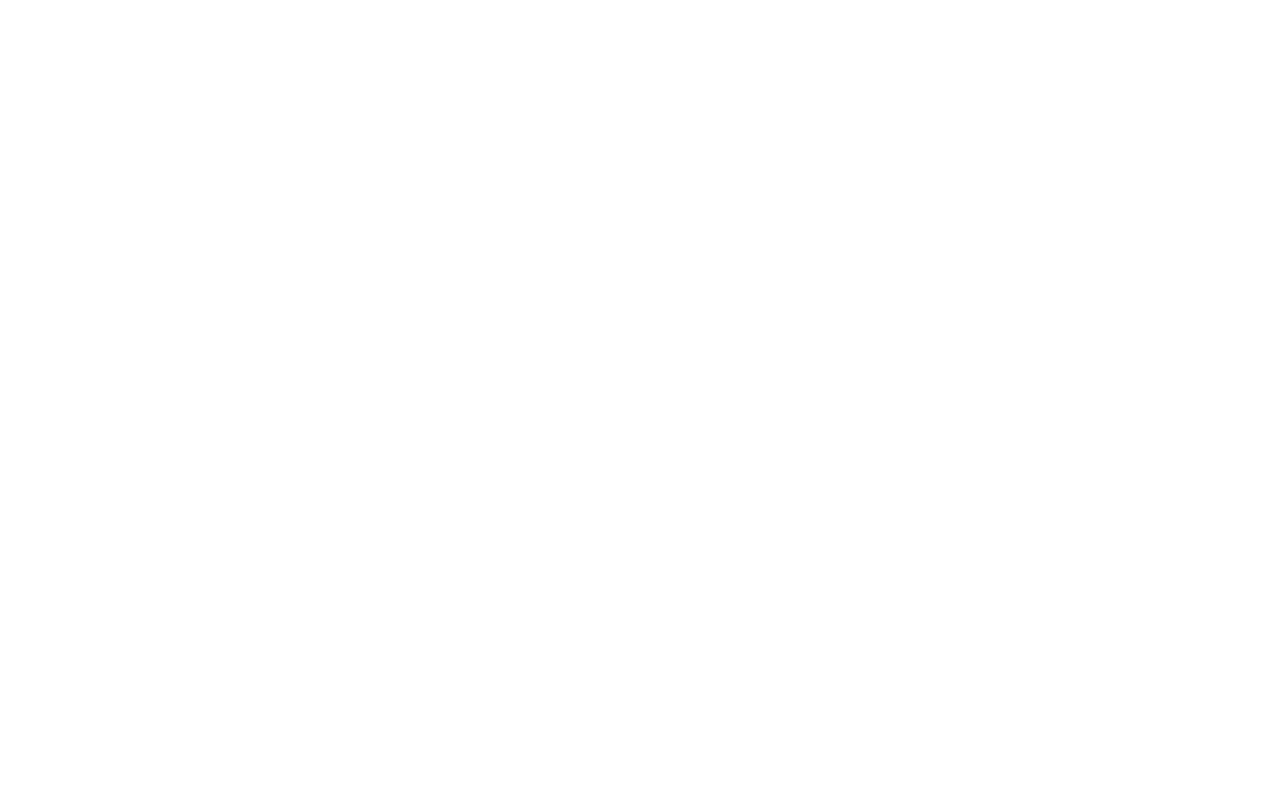
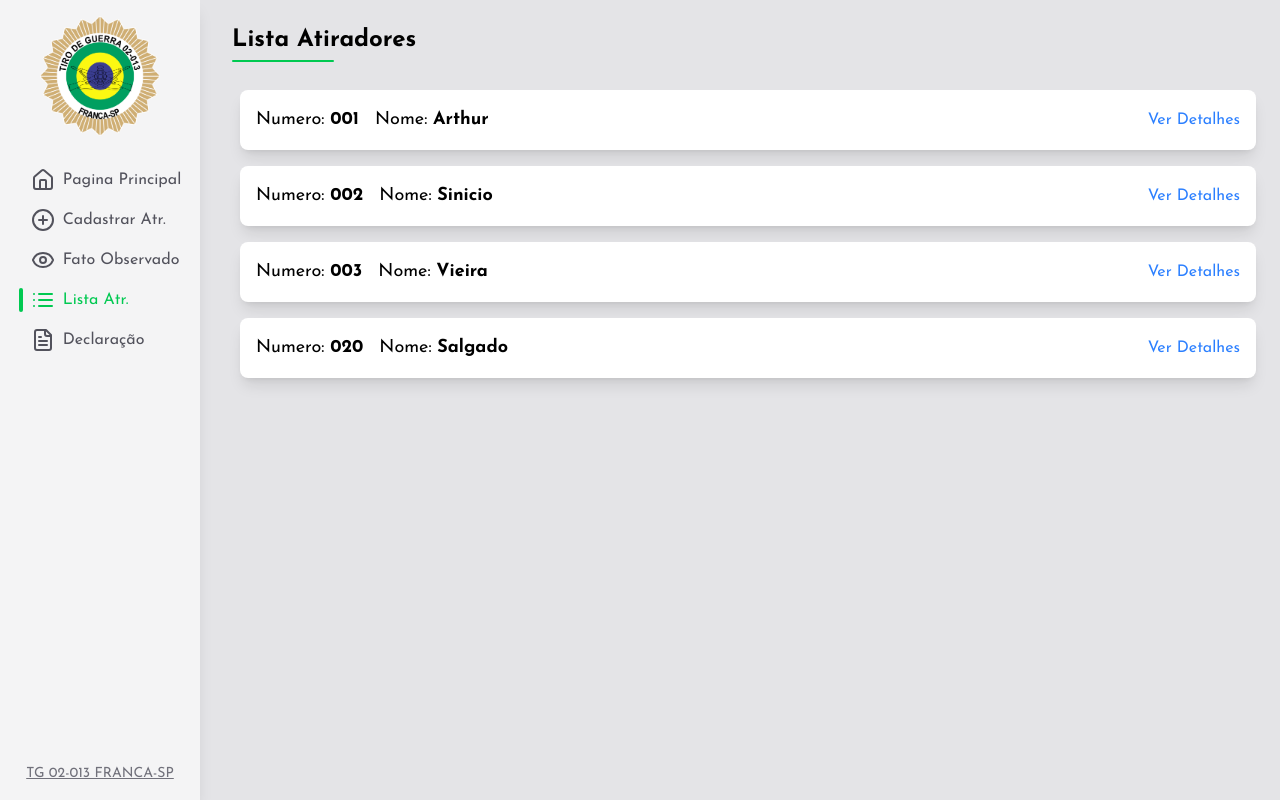
Before and after one commit to arthuracmm/exercito-system, a React (Vite) app: page /lista-atiradores in a window 1280 px wide. Before the commit this address had no page. Built offline with nearby package versions, Linux system fonts and the light colour scheme; data requests are answered from the project's data file.

Commit message:
feat: add pages for viewing and listing shooters, update sidebar and home navigation

```diff
--- a/public/db/db.json
+++ b/public/db/db.json
@@ -1,12 +1,5 @@
 {
   "atiradores": [
-    {
-      "datanasc": "2005-12-13",
-      "nomeatr": "a",
-      "nomeguerra": "a",
-      "numero": "025",
-      "id": "7727"
-    },
     {
       "id": "9704",
       "numero": "001",
@@ -38,19 +31,20 @@
   ],
   "fo": [
     {
-      "numero": "025",
+      "numero": "001",
       "nomeguerra": "Arthur",
-      "tipofo": "Negativo",
-      "fo": "Cabelo grande e barba a fazer",
-      "data": "2025-04-02",
+      "tipofo": "FO Negativo",
+      "conteudofo": "Cabelo grande e barba a fazer",
+      "datafo": "2025-04-02",
       "id": "2072"
     },
     {
-      "id": "2664",
-      "numero": "020",
+      "numero": "001",
+      "nomeguerra": "Arthur",
       "tipofo": "FO Positivo",
-      "nomeguerra": "Salgado",
-      "datafo": "Ficou ate mais tarde e ajudou na instrução"
+      "conteudofo": "Voluntario a ajudar os outros a organizarem os armarios do alojamento",
+      "datafo": "2025-04-02",
+      "id": "2072"
     }
   ]
 }
--- a/src/App.tsx
+++ b/src/App.tsx
@@ -2,6 +2,8 @@ import { BrowserRouter, Route, Routes } from "react-router-dom"
 import { Home } from "./pages/Home"
 import { Cadastro } from "./pages/Cadastro"
 import { Fo } from "./pages/Fo"
+import { ListaAtiradores } from "./pages/ListaAtiradores"
+import { FoID } from "./pages/FoID"
 
 function App() {
   return (
@@ -10,6 +12,8 @@ function App() {
         <Route path="/" element={<Home />} />
         <Route path="/cadastro" element={<Cadastro />} />
         <Route path="/fo" element={<Fo />} />
+        <Route path="/fo/:numero" element={<FoID />} />
+        <Route path="/lista-atiradores" element={<ListaAtiradores />} />
       </Routes>
     </BrowserRouter>
   )
--- a/src/components/SidebarLeft.tsx
+++ b/src/components/SidebarLeft.tsx
@@ -17,19 +17,14 @@ const items = [{
     path: '/fo'
 },
 {
-    nome: "Declaração",
-    icon: FileText,
-    path: '/declaracao'
-},
-{
-    nome: "Lista Atiradores",
+    nome: "Lista Atr.",
     icon: List,
     path: '/lista-atiradores'
 },
 {
-    nome: "Buscar Atr.",
-    icon: Search,
-    path: '/busca'
+    nome: "Declaração",
+    icon: FileText,
+    path: '/declaracao'
 },
 
 ]
--- a/src/pages/Fo.tsx
+++ b/src/pages/Fo.tsx
@@ -8,6 +8,7 @@ export function Fo() {
     const [numero, setNumero] = useState<number>(0);
     const [tipofo, SetTipoFo] = useState<string>('');
     const [datafo, SetDataFO] = useState<string>('');
+    const [conteudofo, setConteudoFO] = useState<string>('');
     const [atiradorSelecionado, setAtiradorSelecionado] = useState<any | null>(null);
 
     const numberOptions = Array.from({ length: 101 }, (_, i) => ({
@@ -27,7 +28,6 @@ export function Fo() {
             });
     }, []);
 
-    // Buscar o atirador pelo número quando o número for alterado
     useEffect(() => {
         const atirador = atiradores.find((atirador) => atirador.numero === numero.toString().padStart(3, '0'));
         setAtiradorSelecionado(atirador || null);
@@ -50,7 +50,8 @@ export function Fo() {
             numero: numero.toString().padStart(3, '0'),
             tipofo,
             nomeguerra: atiradorSelecionado?.nomeguerra,
-            datafo
+            datafo,
+
         });
         window.alert('Usuario Criado com Sucesso');
     };
@@ -95,8 +96,9 @@ export function Fo() {
                         </div>
                         <input
                             type="text"
+                            placeholder="Preencha com o fato observado"
                             className="w-full text-sm bg-white p-2 rounded-sm border-1 border-zinc-300 outline-none"
-                            onChange={(e) => SetDataFO(e.target.value)}
+                            onChange={(e) => setConteudoFO(e.target.value)}
                         />
                     </form>
                     <button
--- /dev/null
+++ b/src/pages/FoID.tsx
@@ -0,0 +1,69 @@
+import { useEffect, useState } from "react";
+import { SidebarLeft } from "../components/SidebarLeft";
+import axios from "axios";
+
+export function FoID() {
+    const [fo, setFo] = useState<any[]>([]);
+
+    const numAtirador = window.location.pathname.split('/').pop();
+
+
+    useEffect(() => {
+        axios.get('http://localhost:5000/fo')
+            .then((response) => {
+                console.log('Dados retornados:', response.data);
+                setFo(response.data);
+            })
+            .catch((error) => {
+                console.error('Erro ao carregar atiradores:', error);
+            });
+    }, []);
+
+    return (
+        <div className="flex flex-1 h-screen w-full font-josefin">
+            <SidebarLeft />
+            <div className="flex flex-col flex-1 ml-50 bg-zinc-200 overflow-hidden py-6 px-8 gap-1">
+                <h1 className="font-bold text-2xl">Fatos Atirador {numAtirador}</h1>
+                <div className="w-[10%] h-0.5 rounded-lg bg-green-500" />
+                <div className="flex flex-col w-full mt-4">
+                    {fo.filter((item: any) => item.numero === numAtirador && item.tipofo === "FO Positivo").map((fo: any) => (
+                        <div key={fo.nomeguerra} className="flex flex-col bg-zinc-100 p-4 rounded-lg shadow-lg m-2 w-full">
+                            <h1 className="font-bold text-2xl">Positivos</h1>
+                            <div className="w-[10%] h-0.5 rounded-lg bg-green-500 mb-2" />
+                            <div className="flex flex-col gap-4 bg-white rounded-lg shadow-lg p-4">
+                                <div className="flex gap-4 text-zinc-500">
+                                    <p className="text-lg">{fo.numero}</p>
+                                    <p className="text-lg">{fo.nomeguerra}</p>
+                                    <p className="text-lg">
+                                        {new Date(fo.datafo).toLocaleDateString('pt-BR')}
+                                    </p>
+                                </div>
+                                <div className="flex">
+                                    <p className="text-lg">{fo.conteudofo}</p>
+                                </div>
+                            </div>
+                        </div>
+                    ))}
+                    {fo.filter((item: any) => item.numero === numAtirador && item.tipofo === "FO Negativo").map((fo: any) => (
+                        <div key={fo.nomeguerra} className="flex flex-col bg-zinc-100 p-4 rounded-lg shadow-lg m-2 w-full">
+                            <h1 className="font-bold text-2xl">Negativos</h1>
+                            <div className="w-[10%] h-0.5 rounded-lg bg-red-500 mb-2" />
+                            <div className="flex flex-col gap-4 bg-white rounded-lg shadow-lg p-4">
+                                <div className="flex gap-4 text-zinc-500">
+                                    <p className="text-lg">{fo.numero}</p>
+                                    <p className="text-lg">{fo.nomeguerra}</p>
+                                    <p className="text-lg">
+                                        {new Date(fo.datafo).toLocaleDateString('pt-BR')}
+                                    </p>
+                                </div>
+                                <div className="flex">
+                                    <p className="text-lg">{fo.conteudofo}</p>
+                                </div>
+                            </div>
+                        </div>
+                    ))}
+                </div>
+            </div>
+        </div>
+    )
+}
--- a/src/pages/Home.tsx
+++ b/src/pages/Home.tsx
@@ -3,11 +3,6 @@ import { Eye, FileText, House, List, PlusCircle, Search } from "lucide-react";
 import { SidebarLeft } from "../components/SidebarLeft";
 
 const items = [{
-    nome: "Pagina Principal",
-    icon: House,
-    path: '/'
-},
-{
     nome: "Cadastrar Atirador",
     icon: PlusCircle,
     path: '/cadastro'
@@ -18,20 +13,15 @@ const items = [{
     path: '/fo'
 },
 {
-    nome: "Declaração",
-    icon: FileText,
-    path: '/declaracao'
-},
-{
     nome: "Lista Atiradores",
     icon: List,
     path: '/lista-atiradores'
 },
 {
-    nome: "Buscar Atirador",
-    icon: Search,
-    path: '/busca'
-}
+    nome: "Declaração",
+    icon: FileText,
+    path: '/declaracao'
+},
 
 ]
 
--- /dev/null
+++ b/src/pages/ListaAtiradores.tsx
@@ -0,0 +1,48 @@
+import { useEffect, useState } from "react";
+import { SidebarLeft } from "../components/SidebarLeft";
+import axios from "axios";
+import { Link } from "react-router-dom";
+
+
+export function ListaAtiradores() {
+    const [atiradores, setAtiradores] = useState<any[]>([]);
+
+    useEffect(() => {
+        axios.get('http://localhost:5000/atiradores')
+            .then((response) => {
+                console.log('Dados retornados:', response.data);
+                setAtiradores(response.data);
+            })
+            .catch((error) => {
+                console.error('Erro ao carregar atiradores:', error);
+            });
+    }, []);
+
+    return (
+        <div className="flex flex-1 h-screen w-full font-josefin">
+            <SidebarLeft />
+            <div className="flex flex-col flex-1 ml-50 bg-zinc-200 overflow-hidden py-6 px-8 gap-1">
+                <h1 className="font-bold text-2xl">Lista Atiradores</h1>
+                <div className="w-[10%] h-0.5 rounded-lg bg-green-500" />
+
+                <div className="flex flex-col w-full mt-4">
+                    {atiradores
+                        .sort((a, b) => parseInt(a.numero) - parseInt(b.numero))
+                        .map((atirador) => (
+                            <div key={atirador.nomeguerra} className="flex gap-4 bg-white rounded-lg shadow-lg p-4 m-2 w-full justify-between items-center">
+                                <div className="flex gap-4">
+                                    <h2 className="text-lg">Numero: <span className="font-bold">{atirador.numero}</span></h2>
+                                    <h2 className="text-lg">Nome: <span className="font-bold">{atirador.nomeguerra}</span></h2>
+                                </div>
+                                <div>
+                                    <Link to={`/fo/${atirador.numero}`} className="text-blue-500 hover:text-blue-700">
+                                        Ver Detalhes
+                                    </Link>
+                                </div>
+                            </div>
+                        ))}
+                </div>
+            </div>
+        </div>
+    )
+}
```
